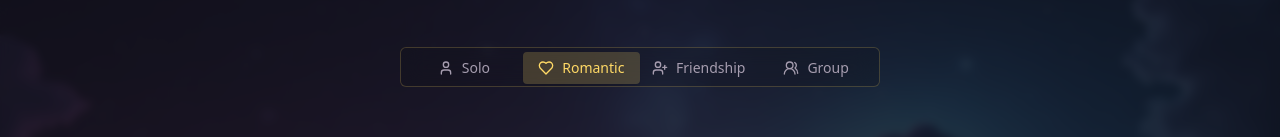
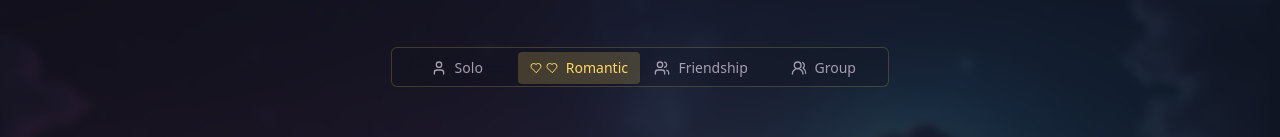
Before and after one commit to jakelahaye/star-crossed-view, a React (Vite) app: page / in a window 1280 px wide. Shown: the part 197-334 px from the top of the page. Built offline with nearby package versions, Linux system fonts and the light colour scheme.

Commit message:
Update tab icons
Add heart icons to the romantic tab and people icons to the friendship tab.

```diff
--- a/src/pages/Index.tsx
+++ b/src/pages/Index.tsx
@@ -86,11 +86,14 @@ const Index = () => {
                 Solo
               </TabsTrigger>
               <TabsTrigger value="romantic" className="flex items-center gap-2 data-[state=active]:bg-accent/20 data-[state=active]:text-accent">
-                <Heart className="h-4 w-4" />
+                <div className="flex items-center gap-1">
+                  <Heart className="h-3 w-3" />
+                  <Heart className="h-3 w-3" />
+                </div>
                 Romantic
               </TabsTrigger>
               <TabsTrigger value="friendship" className="flex items-center gap-2 data-[state=active]:bg-accent/20 data-[state=active]:text-accent">
-                <UserPlus className="h-4 w-4" />
+                <Users className="h-4 w-4" />
                 Friendship
               </TabsTrigger>
               <TabsTrigger value="group" className="flex items-center gap-2 data-[state=active]:bg-accent/20 data-[state=active]:text-accent">
```
